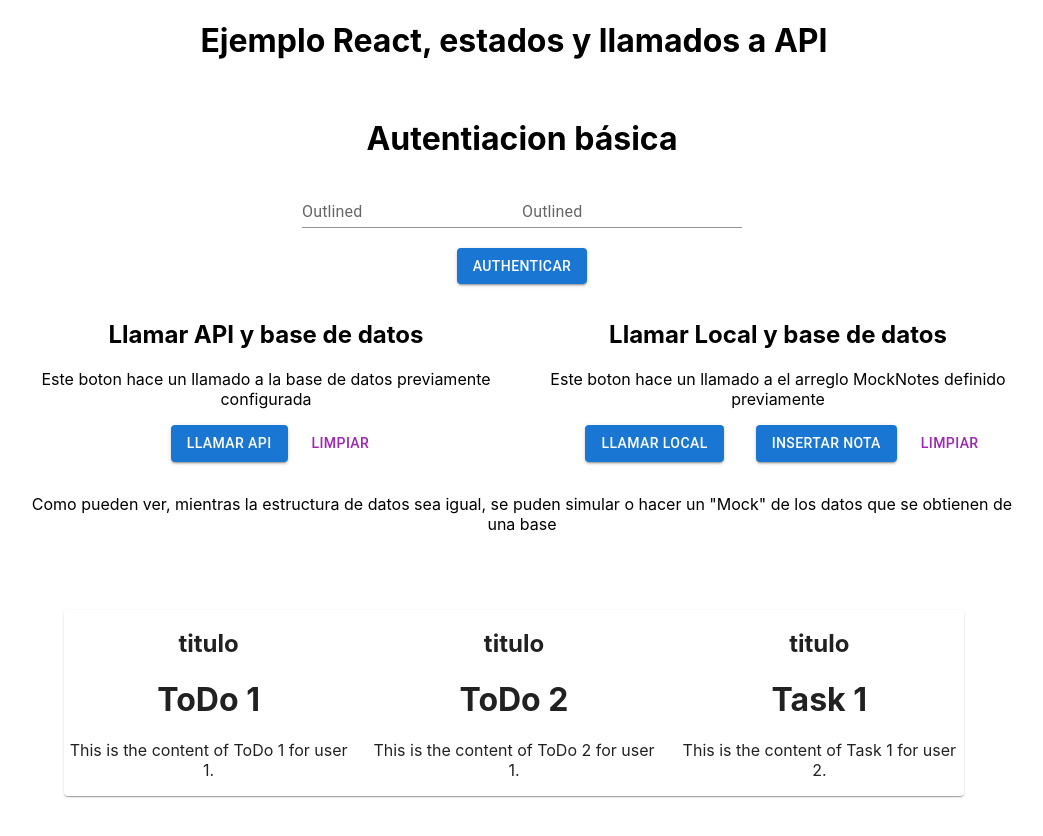
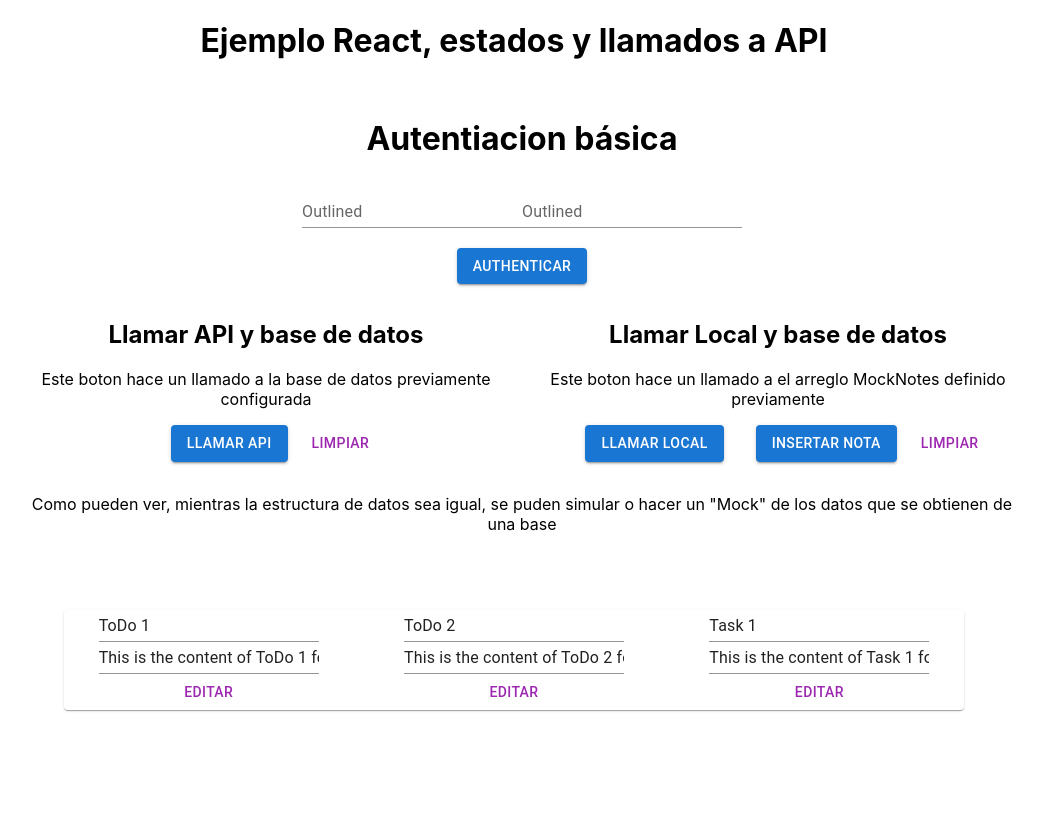
Before and after one commit to sergemr/PrograWeb-semana8-CRA, a React (Create React App) app in the folder semana8/: page / in a window 1280 px wide. Both pictures are taken after a click on the button "LLAMAR LOCAL". Shown: the top 836 px of the page, without its empty margins (126-1169 px from the left). After the commit the page ends 800 px from the top, so only its background shows below. Built offline with nearby package versions, Linux system fonts and the light colour scheme.

Commit message:
Update Note.js

```diff
--- a/semana8/src/components/Note/Note.js
+++ b/semana8/src/components/Note/Note.js
@@ -1,13 +1,33 @@
 import React from "react";
 import PropTypes from "prop-types";
 import "./Note.css";
+import TextField from "@mui/material/TextField";
 
+import Button from "@mui/material/Button";
 const Note = (props) => (
   <div className="Note" data-testid="Note">
     {console.log("props", props)}
-    <h2>{props.titulo}</h2>
-    <h1>{props.note.Title}</h1>
-    <p>{props.note.Content} </p>
+
+    <TextField
+      id="outlined-basic"
+      name="usuario"
+      // label="Outlined"
+      defaultValue={props.note.Title}
+      // onChange={onChancheInput}
+      variant="standard"
+    />
+    <TextField
+      id="outlined-basic"
+      name="usuario"
+      // label="Outlined"
+      defaultValue={props.note.Content}
+      // onChange={onChancheInput}
+      variant="standard"
+    />
+    <br />
+    <Button color="secondary" variant="text">
+      editar
+    </Button>
   </div>
 );
 
```
